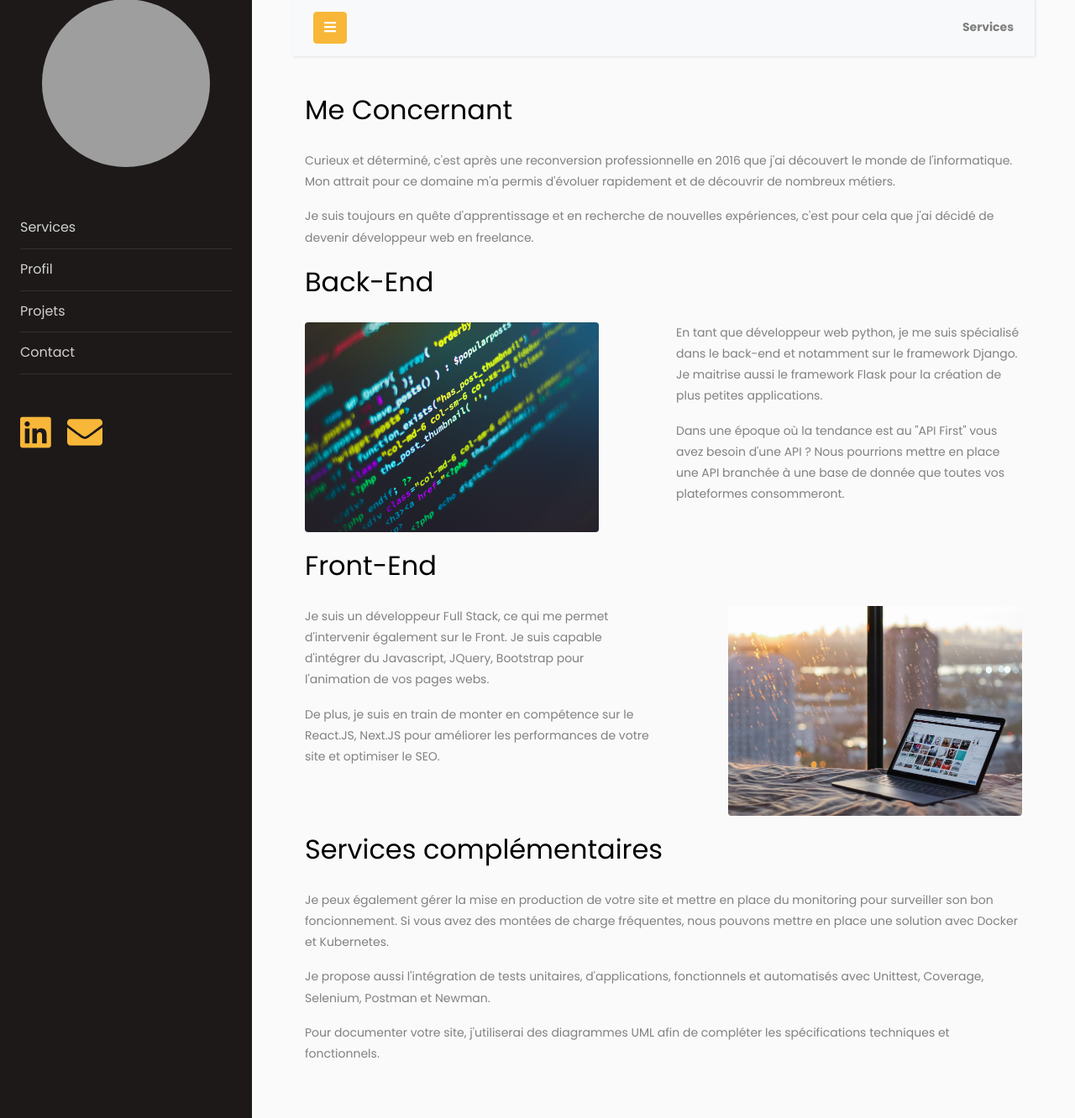
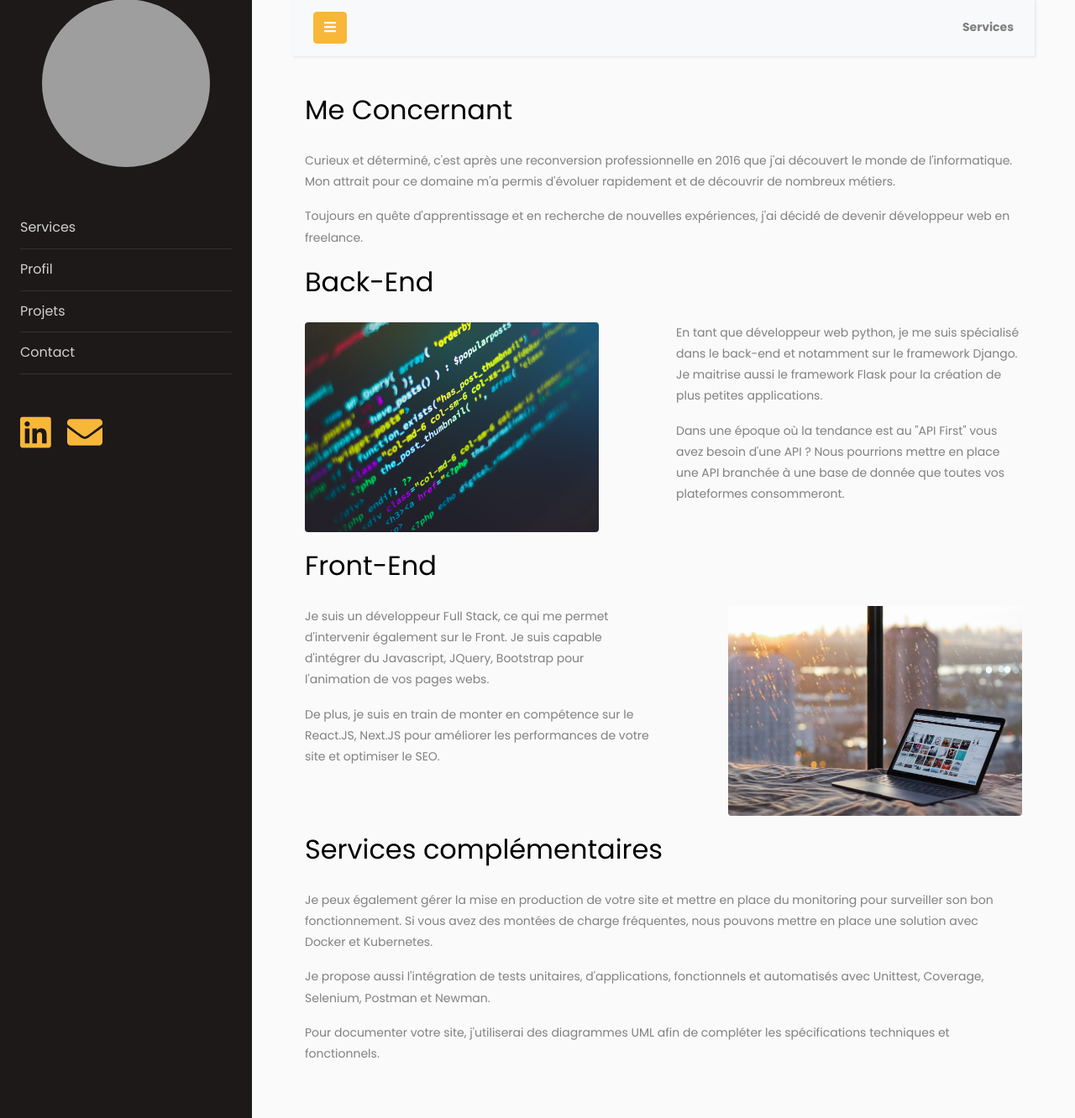
Before and after one commit to cuffco/CV, a Django app: page / in a window 1280 px wide. Shown: the part 49-1381 px from the top of the page at 84% size. Run offline with Django 3.2, Linux system fonts and the light colour scheme; some libraries are stand-ins or nearby versions; grey boxes are pictures that could not be loaded.

Commit message:
improve services

```diff
--- a/cv_project/cv_app/templates/services.html
+++ b/cv_project/cv_app/templates/services.html
@@ -22,7 +22,7 @@
         <div class="container">
             <h2 class="mb-4">Me Concernant</h2>
             <p> Curieux et déterminé, c'est après une reconversion professionnelle en 2016 que j'ai découvert le monde de l'informatique. Mon attrait pour ce domaine m'a permis d'évoluer rapidement et de découvrir de nombreux métiers.</p>
-            <p> Je suis toujours en quête d'apprentissage et en recherche de nouvelles expériences, c'est pour cela que j'ai décidé de devenir développeur web en freelance.</p>
+            <p> Toujours en quête d'apprentissage et en recherche de nouvelles expériences, j'ai décidé de devenir développeur web en freelance.</p>
             <p> </p>
         </div>
 
@@ -54,7 +54,7 @@
 
         <div class="container mt-3">
             <h2 class="mb-4">Services complémentaires</h2>
-            <p> Je peux également gérer la mise en production de votre site et mettre en place du monitoring pour surveiller son bon foncionnement.
+            <p> Je peux également gérer la mise en production de votre site et mettre en place du monitoring pour surveiller son bon fonctionnement.
                 Si vous avez des montées de charge fréquentes, nous pouvons mettre en place une solution avec Docker et Kubernetes.</p>
             <p> Je propose aussi l'intégration de tests unitaires, d'applications, fonctionnels et automatisés avec Unittest, Coverage, Selenium, Postman et Newman.</p>
             <p> Pour documenter votre site, j'utiliserai des diagrammes UML afin de compléter les spécifications techniques et fonctionnels.</p>
```
Also changed, not shown: cv_project/requirements.txt (added, +8 -0 lines), 1 other file.
